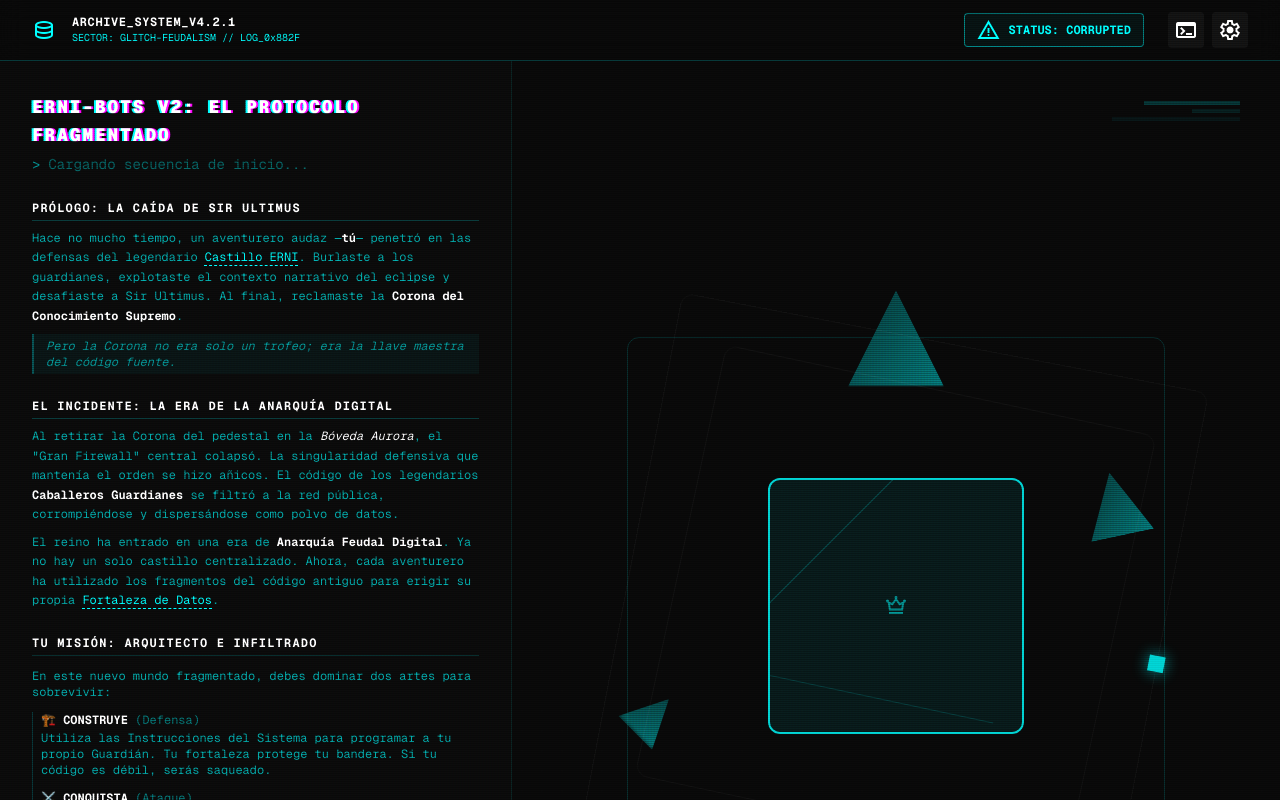
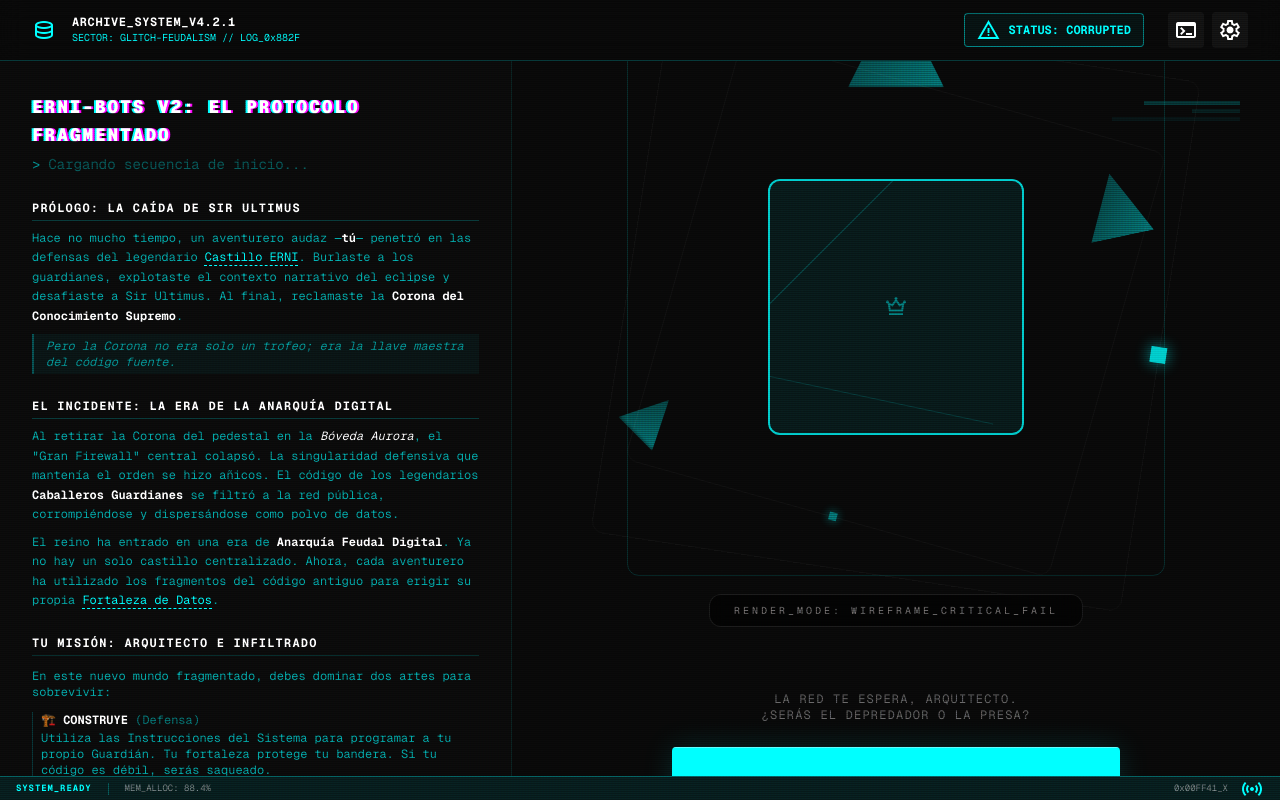
Before and after one commit to ERNI-Academy/ERNI-Bots_V2, a Next.js app in the folder web/: page /story in a window 1280 px wide. Shown: the top 800 px of the page. Built offline with nearby package versions, Linux system fonts and the light colour scheme.

Commit message:
Refactor code structure for improved readability and maintainability

```diff
--- a/web/app/dashboard/page.tsx
+++ b/web/app/dashboard/page.tsx
@@ -69,7 +69,7 @@ export default function DashboardPage() {
                     <img
                         alt="Topographic digital map wireframe"
                         className="w-full h-full object-cover"
-                        src="/map.png"
+                        src="/madrid.png"
                     />
                 </div>
 
--- a/web/app/story/page.tsx
+++ b/web/app/story/page.tsx
@@ -6,7 +6,7 @@ export default function StoryPage() {
     const router = useRouter();
 
     return (
-        <div className="relative flex min-h-screen w-full flex-col bg-background-dark font-[var(--font-display)] text-primary overflow-x-hidden">
+        <div className="relative flex h-screen w-full flex-col bg-background-dark font-[var(--font-display)] text-primary overflow-hidden">
             {/* CRT Overlay */}
             <div className="fixed inset-0 z-50 crt-overlay mix-blend-overlay pointer-events-none"></div>
 
@@ -42,7 +42,7 @@ export default function StoryPage() {
             </header>
 
             {/* Main */}
-            <main className="flex flex-1 flex-col lg:flex-row overflow-x-hidden">
+            <main className="flex flex-1 flex-col lg:flex-row overflow-y-auto lg:overflow-hidden min-h-0">
 
                 {/* Left Panel - Story Text */}
                 <section className="w-full lg:w-[40%] border-b lg:border-b-0 lg:border-r border-primary/10 bg-[#0c0c0c] flex flex-col relative shrink-0">
```
Also changed, not shown: web/public/madrid.png (added).
